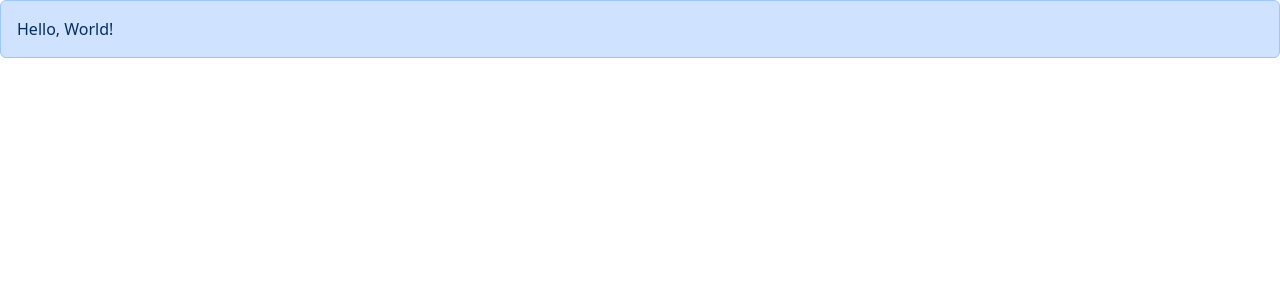
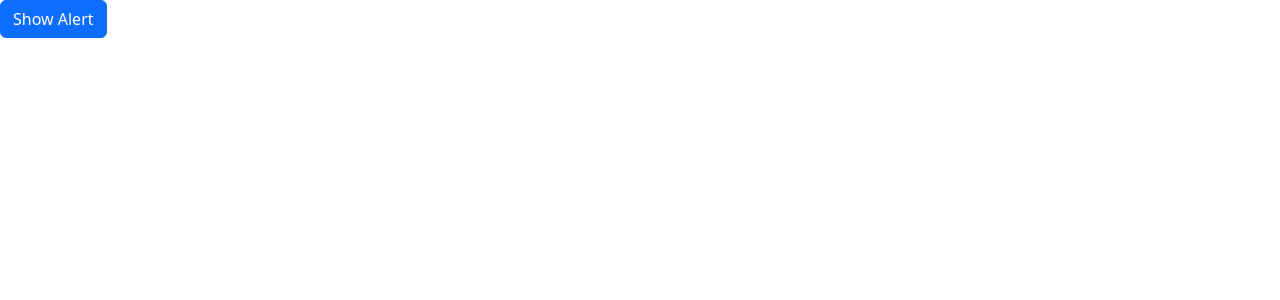
Before and after one commit to macyapp/Pixel-Arcade, a React (Vite) app: page / in a window 1280 px wide. Shown: the top 300 px of the page. Built offline with nearby package versions, Linux system fonts and the light colour scheme.

Commit message:
Add alert functionality to App component

```diff
--- a/src/App.tsx
+++ b/src/App.tsx
@@ -1,11 +1,15 @@
+import { useState } from "react";
 import Alert from "./components/Alert";
+import Button from "./components/Button";
 
 function App() {
+  const [alertVisible, setAlertVisibility] = useState(false);
   return (
     <div>
-      <Alert>
-        Hello, <span>World!</span>
-      </Alert>
+      {alertVisible && (
+        <Alert onClose={() => setAlertVisibility(false)}>My alert</Alert>
+      )}
+      <Button onClickButton={() => setAlertVisibility(true)}>Show Alert</Button>
     </div>
   );
 }
--- a/src/components/Alert.tsx
+++ b/src/components/Alert.tsx
@@ -1,11 +1,23 @@
 import { ReactNode } from "react";
 
 interface AlertProps {
-    children: ReactNode;
+  children: ReactNode;
+  onClose: () => void;
 }
 
-const Alert = ({children}: AlertProps) => {
-  return <div className="alert alert-primary">{children}</div>;
+const Alert = ({ children, onClose }: AlertProps) => {
+  return (
+    <div className="alert alert-primary alert-dismissible">
+      {children}
+      <button
+        type="button"
+        className="btn-close"
+        data-bs-dismiss="alert"
+        aria-label="Close"
+        onClick={onClose}
+      ></button>
+    </div>
+  );
 };
 
 export default Alert;
--- /dev/null
+++ b/src/components/Button.tsx
@@ -0,0 +1,21 @@
+import { ReactNode } from "react";
+
+interface ButtonProps {
+  children: ReactNode;
+  color?: string;
+  onClickButton: () => void;
+}
+
+const Button = ({
+  children,
+  color = "primary",
+  onClickButton,
+}: ButtonProps) => {
+  return (
+    <button className={"btn btn-" + color} onClick={onClickButton}>
+      {children}
+    </button>
+  );
+};
+
+export default Button;
```
